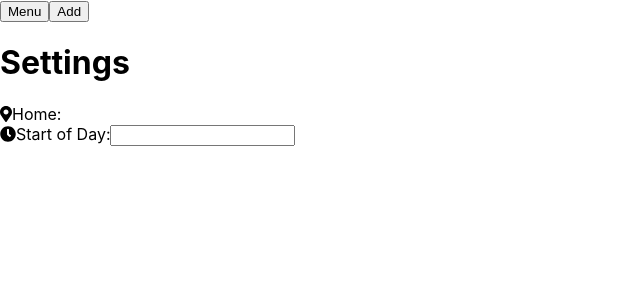
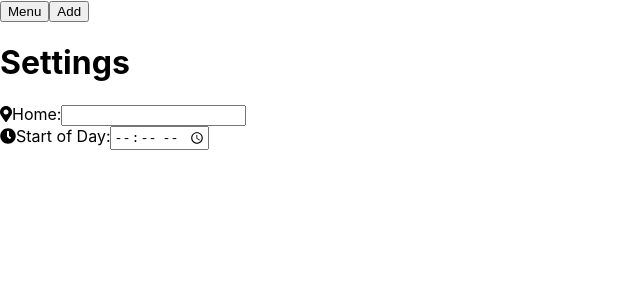
Before and after one commit to fatimanguyen2/accordingly, a React (Create React App) app in the folder client/: page /settings in a window 1280 px wide. Shown: the top 300 px of the page, without its empty margins (0-640 px from the left). Built offline with nearby package versions, Linux system fonts and the light colour scheme.

Commit message:
commit before pulling from main

```diff
--- a/client/src/components/Settings.jsx
+++ b/client/src/components/Settings.jsx
@@ -14,11 +14,12 @@ export const Settings = props => {
         <div>
           <h1>Settings</h1>
           <form autoComplete='off' onSubmit={event => event.preventDefault()}>
-            <label><FontAwesomeIcon icon={faMapMarkerAlt}/>Home:</label><br/>
+            <label for='address'><FontAwesomeIcon icon={faMapMarkerAlt}/>Home:</label>
+            <input id='address' value={address} onChange={event => setAddress(event.target.value)}/><br/>
             <label for='startOfDay'><FontAwesomeIcon icon={faClock}/>Start of Day:</label>
-            <input id='startOfDay' value={startOfDay}/>
+            <input id='startOfDay' value={startOfDay} onChange={event => setStartOfDay(event.target.value)} type='time'/>
           </form>
-          {/* <Button>Save</Button> */}
+          {/* <Button onClick={}>Save</Button> */}
 
         </div> :
         <div><h1>Please register/log in.</h1></div>
```
